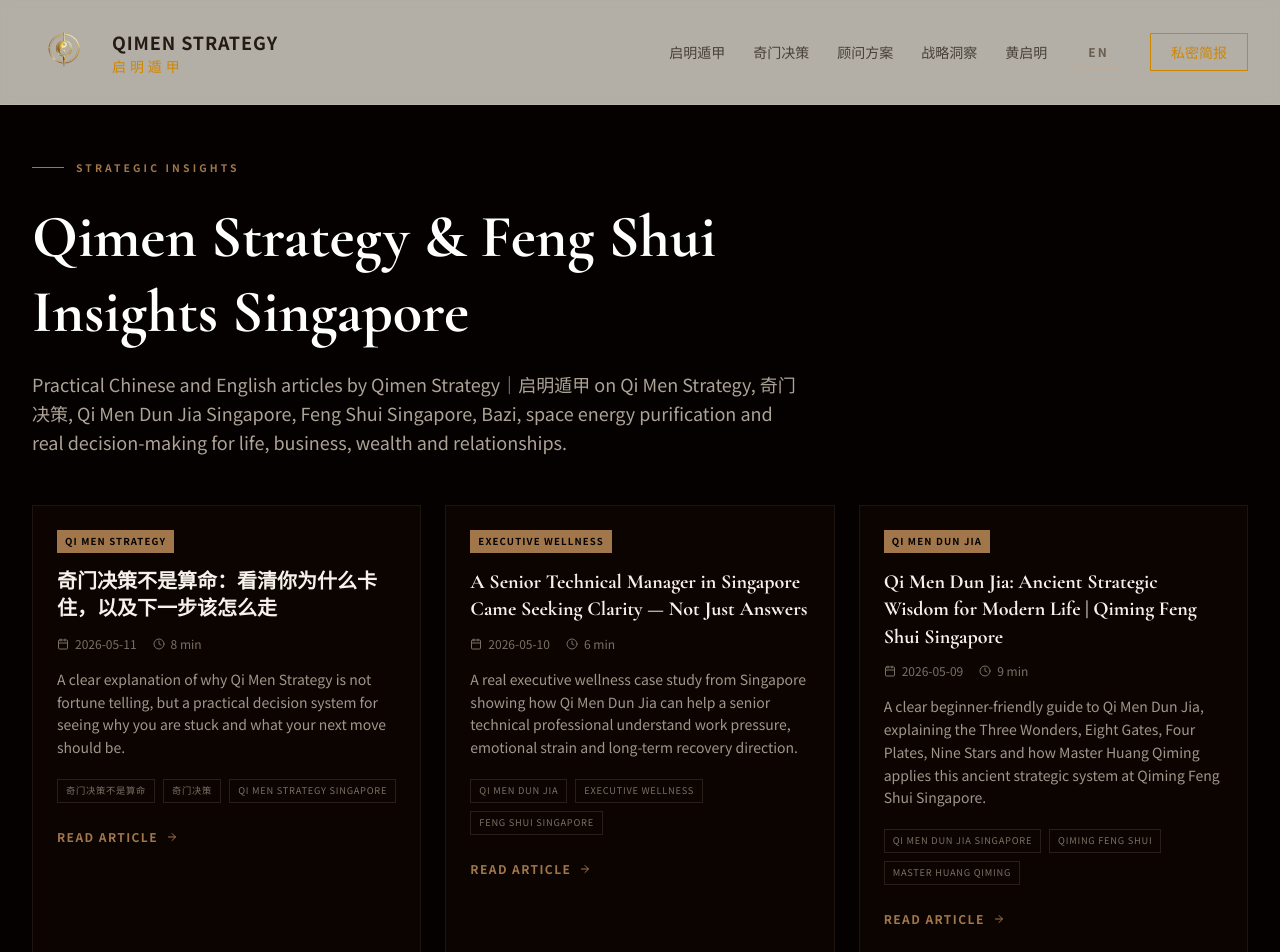
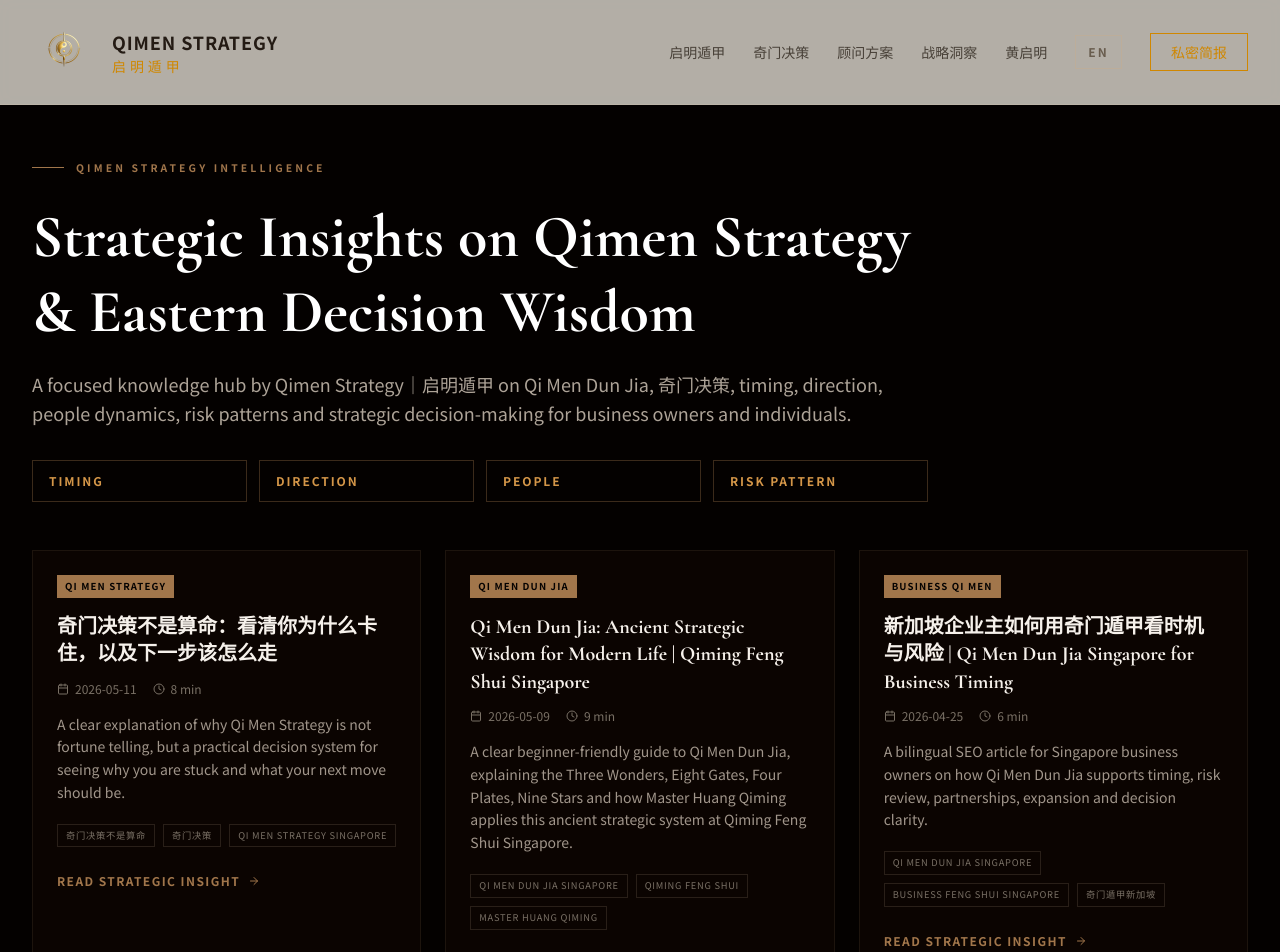
Before and after one commit to BODHIWONG/qmfeng-website, a Next.js app: page /insights in a window 1280 px wide. Shown: the top 952 px of the page. Built offline with nearby package versions, Linux system fonts and the light colour scheme.

Commit message:
Refocus insights page on Qimen Strategy decision intelligence

```diff
--- a/app/insights/page.tsx
+++ b/app/insights/page.tsx
@@ -8,18 +8,18 @@ import { ArrowRight, Calendar, Clock } from "lucide-react";
 import { insightPosts } from "@/lib/insights-data";
 import { qimenSingaporeBilingualPosts } from "@/lib/qimen-singapore-bilingual-posts";
 import { qimenDunJiaFoundationPosts } from "@/lib/qimen-dun-jia-foundation-post";
-import { spaceEnergyBlogPosts } from "@/lib/space-energy-blog-posts";
-import { executiveWellnessPosts } from "@/lib/executive-wellness-posts";
 import { qimenStrategyPositioningPosts } from "@/lib/qimen-strategy-positioning-post";
 
 const allPosts = [
   ...qimenStrategyPositioningPosts,
-  ...executiveWellnessPosts,
   ...qimenDunJiaFoundationPosts,
-  ...spaceEnergyBlogPosts,
   ...qimenSingaporeBilingualPosts,
   ...insightPosts,
-];
+].filter((post) => {
+  const text = `${post.title} ${post.excerpt} ${post.category} ${post.keywords.join(" ")}`.toLowerCase();
+  const excluded = ["space clearing", "space energy", "sleep", "relationship", "emotional", "feng shui wealth"];
+  return !excluded.some((term) => text.includes(term));
+});
 
 function InsightsContent() {
   return (
@@ -27,21 +27,28 @@ function InsightsContent() {
       <Navbar />
 
       <main className="container pt-32 pb-24 md:pt-40 md:pb-32">
-        <div className="mb-12 max-w-3xl">
+        <div className="mb-12 max-w-4xl">
           <div className="mb-6 flex items-center gap-3">
             <div className="h-px w-8 bg-[oklch(0.60_0.08_65)]" />
             <span className="text-[0.65rem] font-semibold uppercase tracking-[0.3em] text-[oklch(0.60_0.08_65)]">
-              Strategic Insights
+              Qimen Strategy Intelligence
             </span>
           </div>
 
           <h1 className="mb-5 text-4xl font-bold leading-tight md:text-6xl">
-            Qimen Strategy & Feng Shui Insights Singapore
+            Strategic Insights on Qimen Strategy & Eastern Decision Wisdom
           </h1>
 
           <p className="text-base leading-relaxed text-[oklch(0.72_0.02_70)] md:text-lg">
-            Practical Chinese and English articles by Qimen Strategy｜启明遁甲 on Qi Men Strategy, 奇门决策, Qi Men Dun Jia Singapore, Feng Shui Singapore, Bazi, space energy purification and real decision-making for life, business, wealth and relationships.
+            A focused knowledge hub by Qimen Strategy｜启明遁甲 on Qi Men Dun Jia, 奇门决策, timing, direction, people dynamics, risk patterns and strategic decision-making for business owners and individuals.
           </p>
+
+          <div className="mt-8 grid gap-3 text-xs font-bold uppercase tracking-[0.16em] text-[oklch(0.72_0.12_70)] sm:grid-cols-4">
+            <div className="border border-[oklch(0.60_0.08_65/0.35)] px-4 py-3">Timing</div>
+            <div className="border border-[oklch(0.60_0.08_65/0.35)] px-4 py-3">Direction</div>
+            <div className="border border-[oklch(0.60_0.08_65/0.35)] px-4 py-3">People</div>
+            <div className="border border-[oklch(0.60_0.08_65/0.35)] px-4 py-3">Risk Pattern</div>
+          </div>
         </div>
 
         <div className="grid gap-6 md:grid-cols-2 lg:grid-cols-3">
@@ -81,7 +88,7 @@ function InsightsContent() {
                 href={`/insights/${post.slug}`}
                 className="inline-flex items-center gap-2 text-xs font-bold uppercase tracking-[0.12em] text-[oklch(0.60_0.08_65)] transition-all hover:gap-3"
               >
-                Read Article <ArrowRight size={12} />
+                Read Strategic Insight <ArrowRight size={12} />
               </Link>
             </article>
           ))}
```
